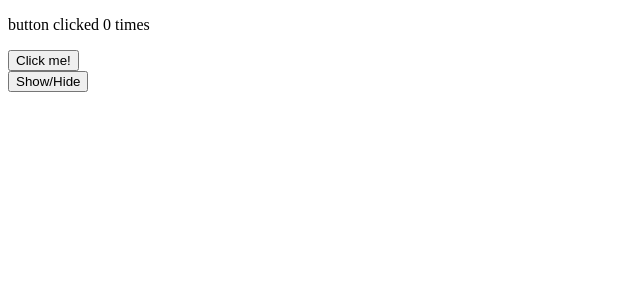
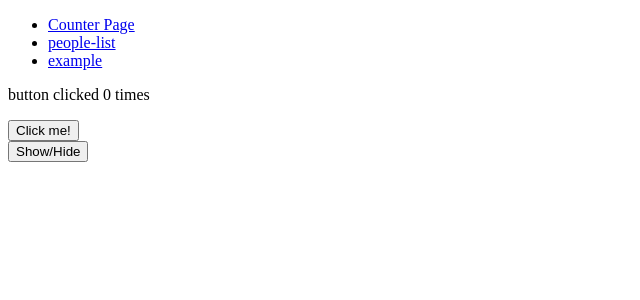
Before and after one commit to Kaushal185/AngularOreally, an Angular app: page /counter-page in a window 1280 px wide. Shown: the top 300 px of the page, without its empty margins (0-640 px from the left). Built offline with nearby package versions, Linux system fonts and the light colour scheme.

Commit message:
nav bar is created

```diff
--- a/src/app/app-routing.module.ts
+++ b/src/app/app-routing.module.ts
@@ -15,7 +15,7 @@ const routes: Routes = [
   {path:'param-example/:urlParam',component:ParamExampleComponent},
   {path:'param-example/:urlParam/:anotherParam',component:ParamExampleComponent},
   {path:'user-info-from',component:UserInfoFormComponent},
-  {path:'**',component:NotFoundPageComponent}
+  // {path:'**',component:NotFoundPageComponent},
   // {path:'counter',component:CounterComponent},
 ];
 
--- a/src/app/app.component.html
+++ b/src/app/app.component.html
@@ -1,2 +1,8 @@
 <!-- <app-people-list></app-people-list> -->
+<!-- <app-user-info-form></app-user-info-form> -->
+<!--
+    Nav bar must be visible on all the pages
+    don't put nav-bar inside routes.
+ -->
+<app-nav-bar></app-nav-bar>
 <router-outlet></router-outlet>
--- a/src/app/app.module.ts
+++ b/src/app/app.module.ts
@@ -12,6 +12,7 @@ import { ParamExampleComponent } from './param-example/param-example.component';
 import { NotFoundPageComponent } from './not-found-page/not-found-page.component';
 import { UserInfoFormComponent } from './user-info-form/user-info-form.component';
 import { FormsModule } from '@angular/forms';
+import { NavBarComponent } from './nav-bar/nav-bar.component';
 
 @NgModule({
   declarations: [
@@ -23,7 +24,8 @@ import { FormsModule } from '@angular/forms';
     CounterPageComponent,
     ParamExampleComponent,
     NotFoundPageComponent,
-    UserInfoFormComponent
+    UserInfoFormComponent,
+    NavBarComponent
   ],
   imports: [
     BrowserModule,
--- /dev/null
+++ b/src/app/nav-bar/nav-bar.component.html
@@ -0,0 +1,14 @@
+<div>
+    <ul>
+        <li>
+            <a routerLink = "/counter-page">Counter Page</a>
+        </li>
+        <li>
+            <a routerLink = "/people-list">people-list</a>
+        </li>
+        <li>
+            <a routerLink = "/example">example</a>
+
+        </li>
+    </ul>
+</div>
--- a/src/app/not-found-page/not-found-page.component.html
+++ b/src/app/not-found-page/not-found-page.component.html
@@ -1,3 +1,2 @@
 <h1>Page Not Found!</h1>
 <a routerLink="/example">example</a><hr>
-<a routerLink="/people-example">people-list</a>
```
Also changed, not shown: src/app/nav-bar/nav-bar.component.ts (added, +10 -0 lines), src/app/nav-bar/nav-bar.component.css (added), 1 other file (tests, documents, lock files or other folders).
